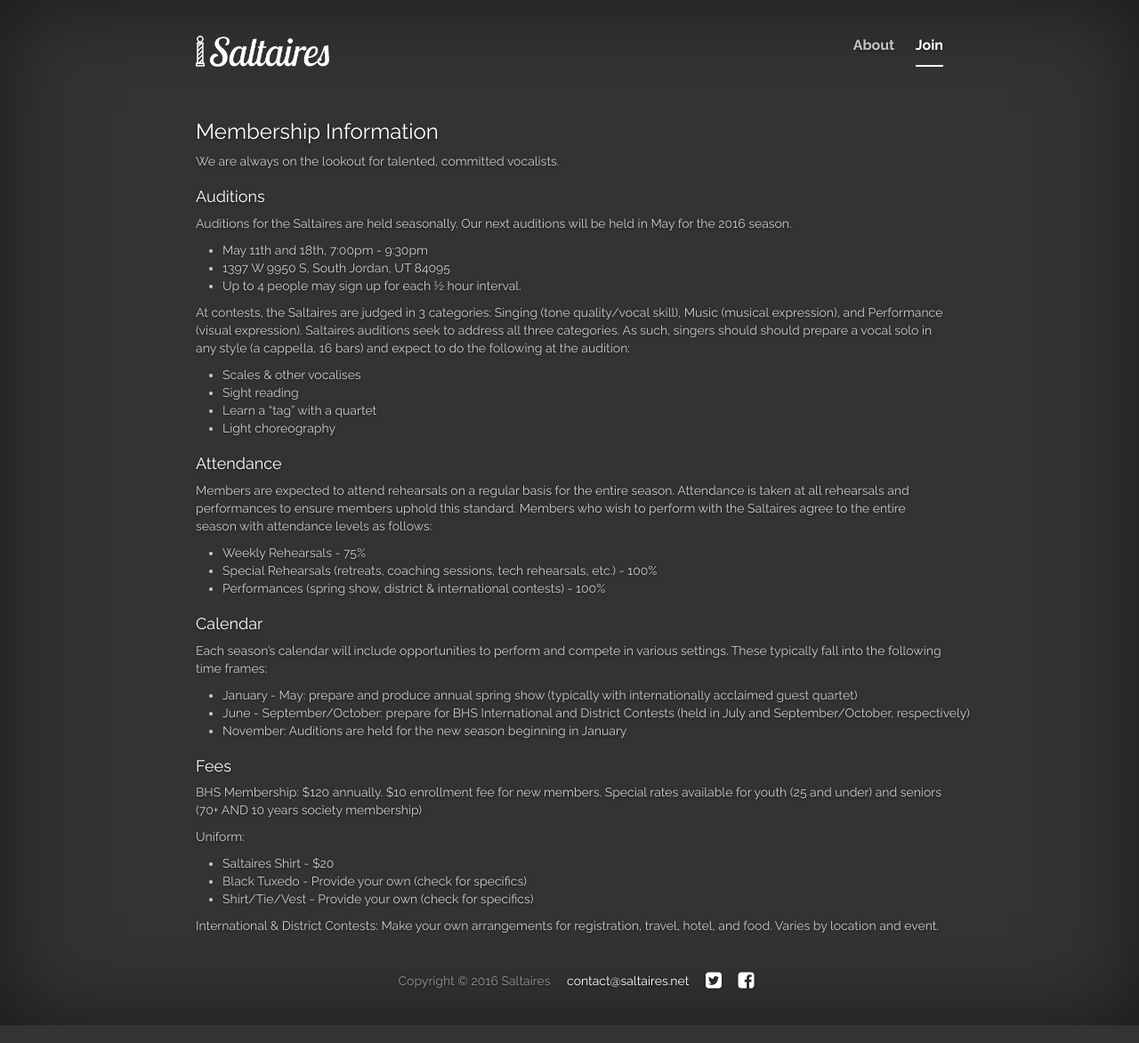
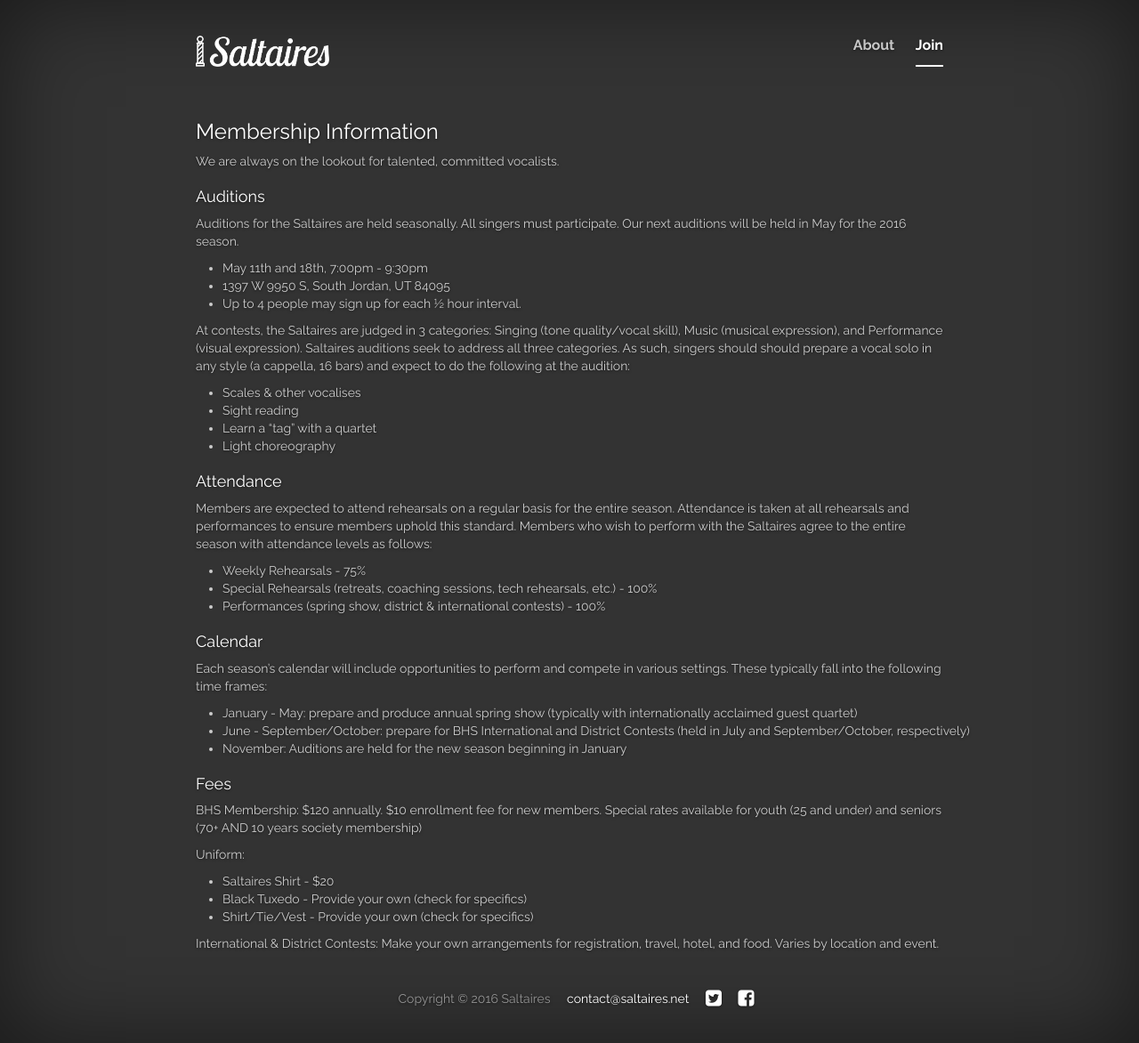
Before and after one commit to cayblood/saltaires, a Jekyll site: the page built from jekyll-site/join.md, in a window 1280 px wide. Shown: the whole page at 89% size. Built offline with Jekyll 4.4.1, drawn with Linux system fonts in a browser that asks for light colours; nearby versions of some CDN libraries; library files that are not in the unit come from our copies.

Commit message:
Edit join.md

```diff
--- a/jekyll-site/join.md
+++ b/jekyll-site/join.md
@@ -10,7 +10,7 @@
 
 #### Auditions
 
-Auditions for the Saltaires are held seasonally. Our next auditions will be held in May for the 2016 season.
+Auditions for the Saltaires are held seasonally. All singers must participate. Our next auditions will be held in May for the 2016 season.
 
 * May 11th and 18th, 7:00pm - 9:30pm
 * 1397 W 9950 S, South Jordan, UT 84095
```
